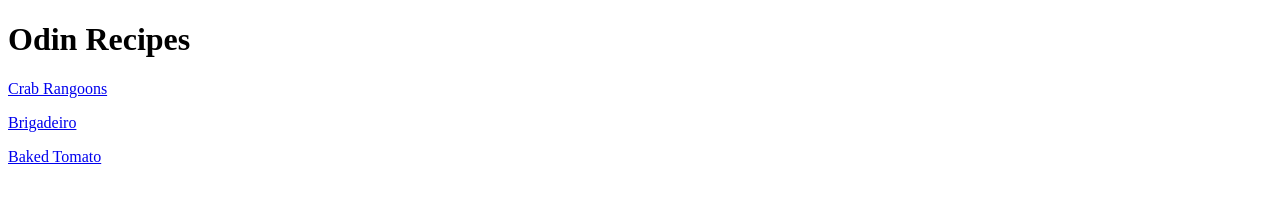
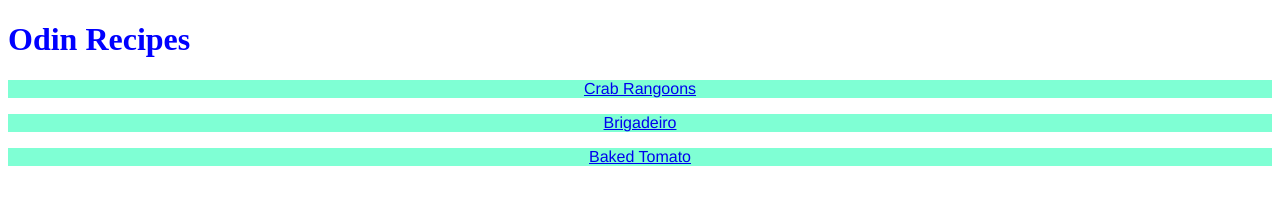
Before and after one commit to fnovoa00/odin-recipes, a plain HTML site: page index.html in a window 1280 px wide. Drawn offline with Linux system fonts and the light colour scheme.

Commit message:
Add css file and font features

```diff
--- /dev/null
+++ b/css/styles.css
@@ -0,0 +1,11 @@
+div {
+    color: blue;
+    background-color: white;
+}
+
+p{
+    background-color: aquamarine;
+    font-family: 'Franklin Gothic Medium', 'Arial Narrow', Arial, sans-serif;
+    font-weight: 300;
+    text-align: center;
+}
--- a/index.html
+++ b/index.html
@@ -5,12 +5,13 @@
     <meta http-equiv="X-UA-Compatible" content="IE=edge">
     <meta name="viewport" content="width=device-width, initial-scale=1.0">
     <title>Recipe Project</title>
+    <link rel="stylesheet" href="css/styles.css">
 </head>
 
 
 
 <body>
-  <h1> Odin Recipes </h1>
+ <div> <h1> Odin Recipes </h1>   </div>
 <p><a href="recipes/rangoon.html">Crab Rangoons</a></p>
 <p><a href="recipes/brigadeiro.html">Brigadeiro</a></p>
 <p><a href="recipes/tomato.html">Baked Tomato</a></p>
```
